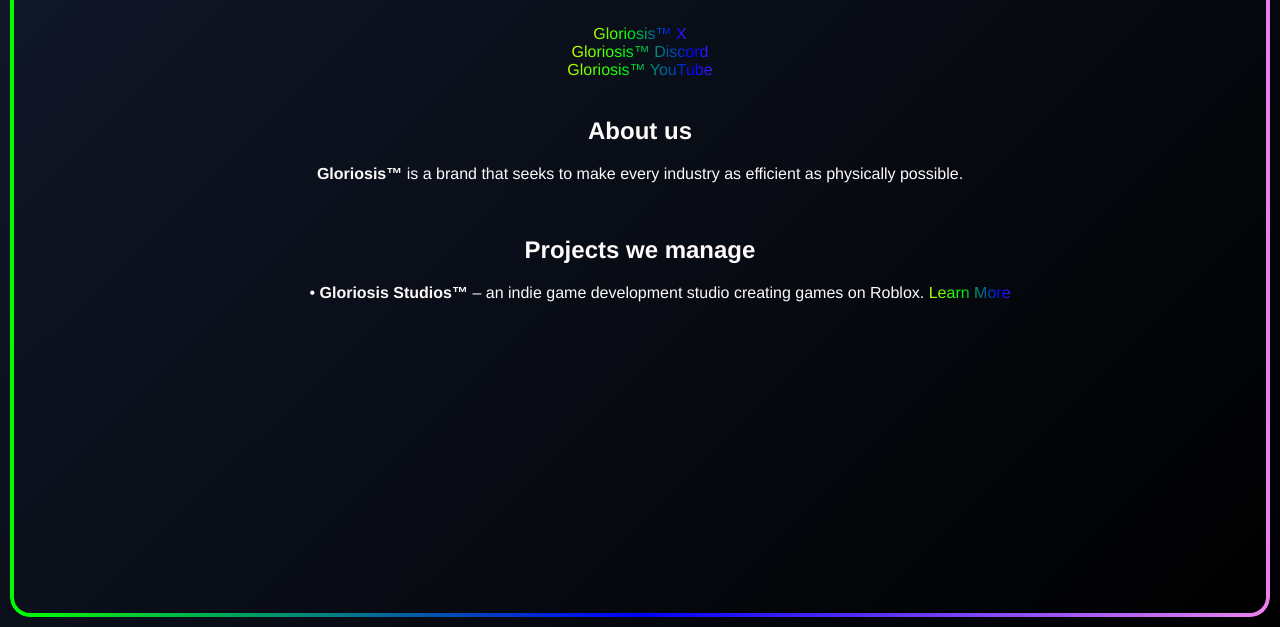
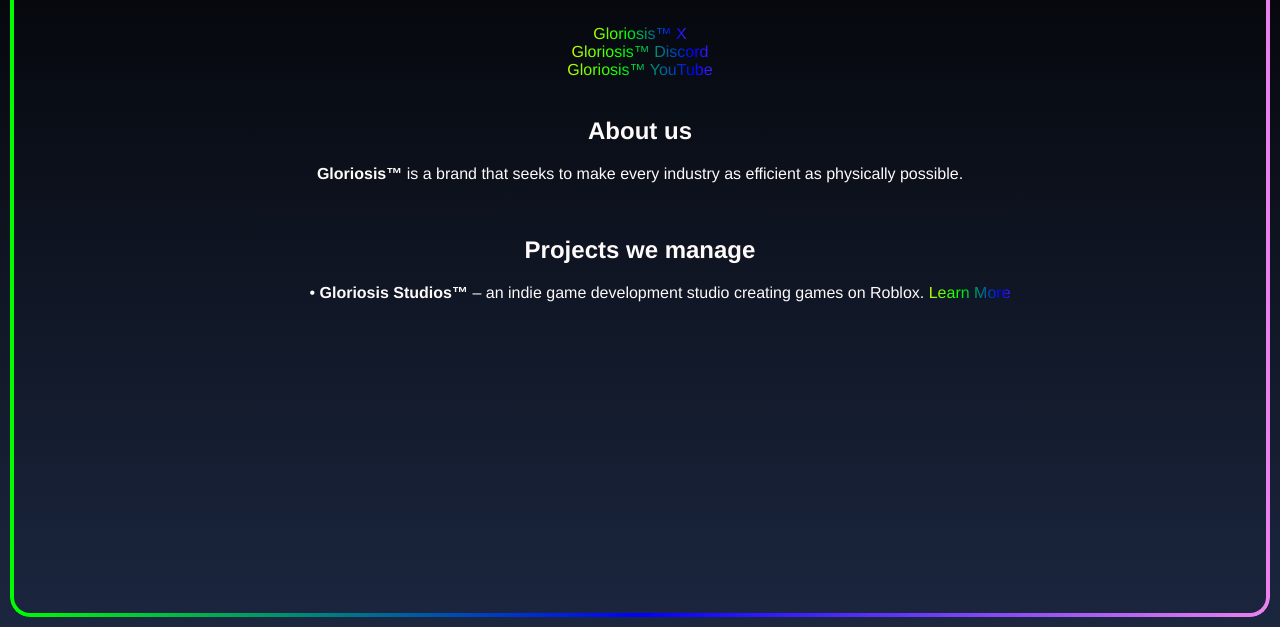
Before and after one commit to GloriosisStudios/GloriosisWeb, a plain HTML site: page Home/index.html in a window 1280 px wide. Shown: the part 173-800 px from the top of the page. Drawn offline with Linux system fonts and the light colour scheme.

Commit message:
Update style.css

```diff
--- a/style.css
+++ b/style.css
@@ -8,9 +8,9 @@ body {
     font-family: Helvetica, sans-serif;
 
     background: linear-gradient(
-        -45deg,
+        180deg,
         rgb(0, 0, 0),
-        rgb(17, 25, 43)
+        rgb(27, 38, 63)
     );
 
     background-attachment: fixed;
```
